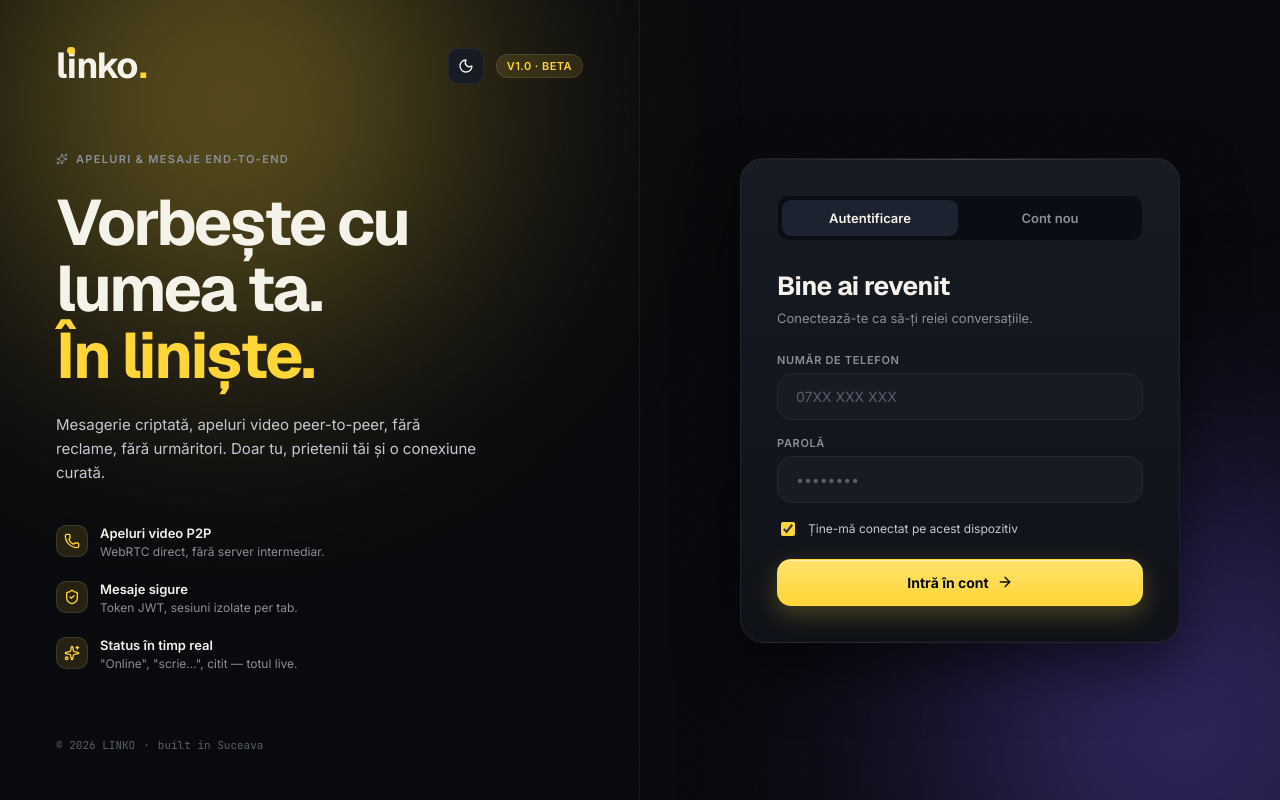
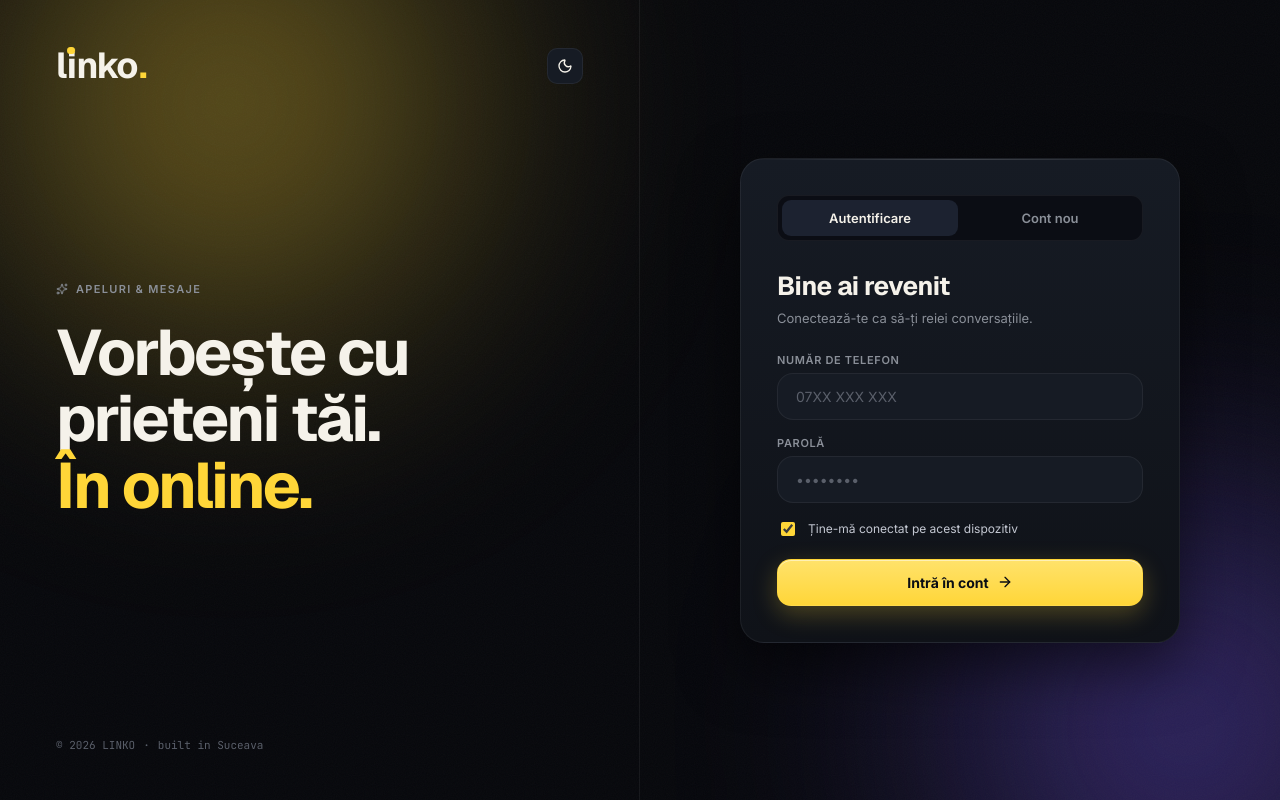
Before and after one commit to MariusUsv/WebRTC-Frontend, a React (Vite) app: page / in a window 1280 px wide. Built offline with nearby package versions, Linux system fonts and the light colour scheme.

Commit message:
Add files via upload

```diff
--- a/src/pages/Login.jsx
+++ b/src/pages/Login.jsx
@@ -41,28 +41,17 @@ export default function Login({ auth, theme, setTheme }) {
              <button onClick={cycleTheme} style={S.themeBtn} className="hover-lift">
                 {theme === 'dark' ? <Moon size={16} /> : theme === 'light' ? <Sun size={16} /> : <Sparkles size={16} />}
              </button>
-             <span className="linko-tag">v1.0 · BETA</span>
           </div>
         </div>
 
         <div style={S.brandHero}>
           <div style={S.eyebrow}>
-            <Sparkles size={12} /> APELURI & MESAJE END-TO-END
+            <Sparkles size={12} /> APELURI & MESAJE
           </div>
           <h1 style={S.heroTitle}>
-            Vorbește cu lumea ta.<br />
-            <span style={{ color: 'var(--accent)' }}>În liniște.</span>
+            Vorbește cu prieteni tăi.<br />
+            <span style={{ color: 'var(--accent)' }}>În online.</span>
           </h1>
-          <p style={S.heroLead}>
-            Mesagerie criptată, apeluri video peer-to-peer, fără reclame, fără urmăritori.
-            Doar tu, prietenii tăi și o conexiune curată.
-          </p>
-
-          <div style={S.featGrid}>
-            <Feature icon={<Phone size={16} />} title="Apeluri video P2P" desc="WebRTC direct, fără server intermediar." />
-            <Feature icon={<ShieldCheck size={16} />} title="Mesaje sigure" desc="Token JWT, sesiuni izolate per tab." />
-            <Feature icon={<Sparkles size={16} />} title="Status în timp real" desc='"Online", "scrie...", citit — totul live.' />
-          </div>
         </div>
 
         <div style={S.brandFooter}>
```
